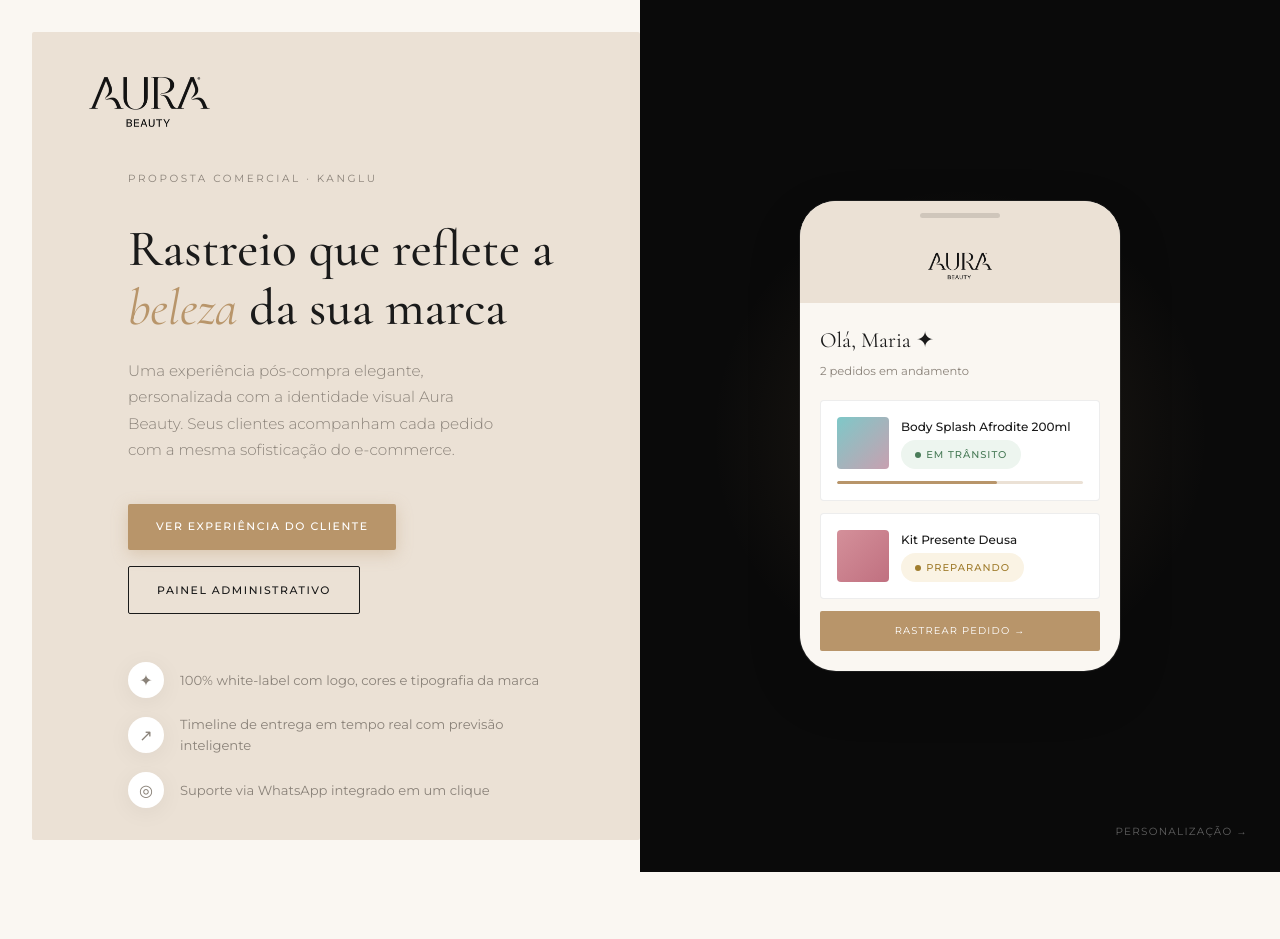
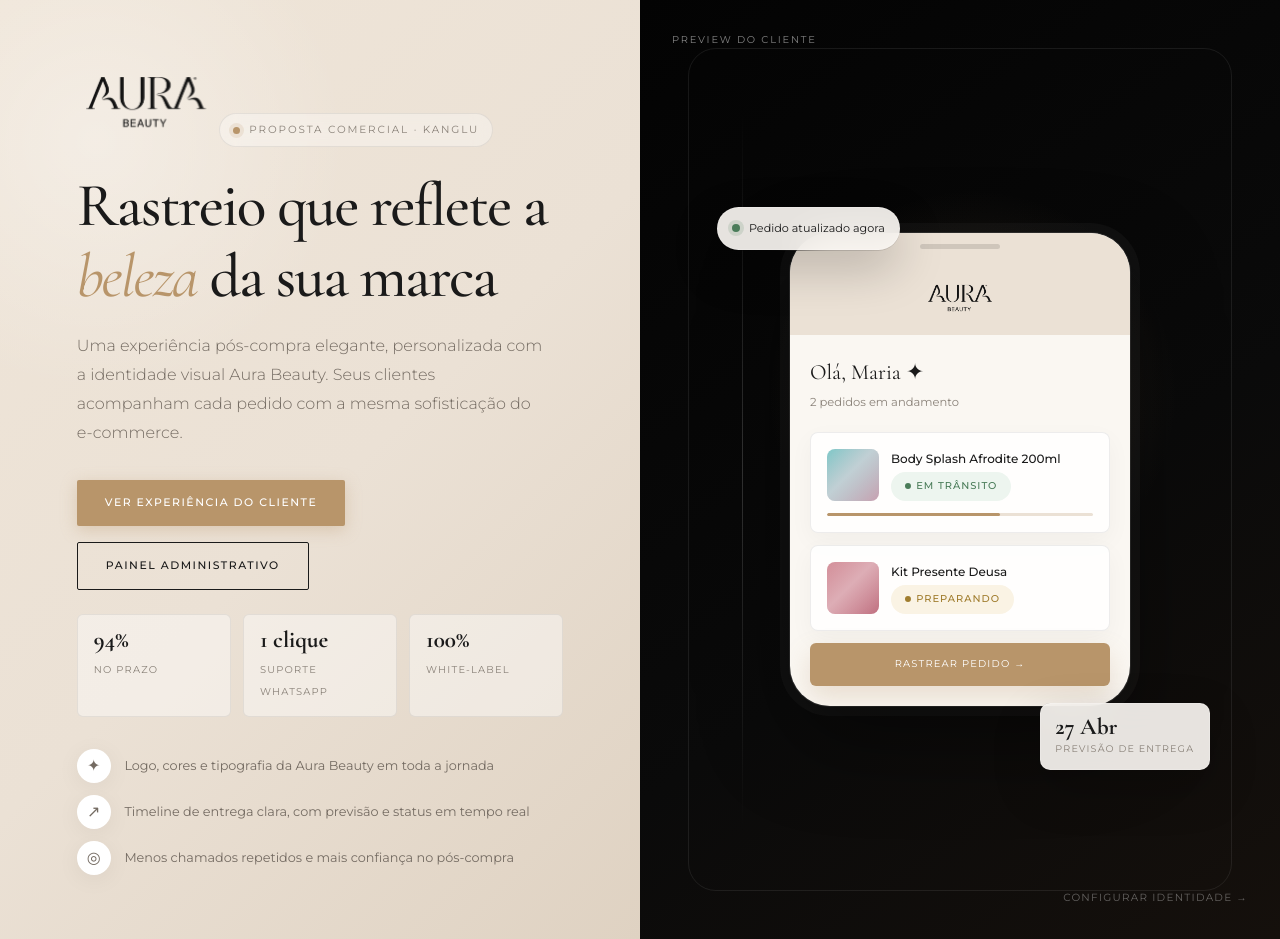
Before and after one commit to JulioDevEnviagora/Aura_beauty, a plain HTML site: page kanglu-demo/index.html in a window 1280 px wide. Before the commit the page ends 872 px from the top, so only its background shows below. Drawn offline with nearby package versions, Linux system fonts and the light colour scheme.

Commit message:
demo kanglu

```diff
--- a/kanglu-demo/index.html
+++ b/kanglu-demo/index.html
@@ -9,11 +9,15 @@
 <body>
   <div class="landing">
     <div class="landing-left">
+      <div class="landing-content">
         <div class="brand-logo brand-logo--dark brand-logo--lg animate-in" style="margin-bottom:2rem;">
           <img src="assets/aura-logo.png" alt="Aura Beauty">
         </div>
 
-      <p class="landing-eyebrow animate-in delay-1">Proposta comercial · Kanglu</p>
+        <div class="presentation-pill animate-in delay-1">
+          <span></span>
+          Proposta comercial · Kanglu
+        </div>
 
         <h1 class="landing-title animate-in delay-2">
           Rastreio que reflete a <em>beleza</em> da sua marca
@@ -29,23 +33,44 @@
           <a href="dashboard.html" class="btn btn-outline">Painel administrativo</a>
         </div>
 
+        <div class="landing-metrics animate-in delay-5">
+          <div>
+            <strong>94%</strong>
+            <span>no prazo</span>
+          </div>
+          <div>
+            <strong>1 clique</strong>
+            <span>suporte WhatsApp</span>
+          </div>
+          <div>
+            <strong>100%</strong>
+            <span>white-label</span>
+          </div>
+        </div>
+
         <div class="landing-features animate-in delay-5">
           <div class="landing-feature">
             <div class="landing-feature-icon">✦</div>
-          <span>100% white-label com logo, cores e tipografia da marca</span>
+            <span>Logo, cores e tipografia da Aura Beauty em toda a jornada</span>
           </div>
           <div class="landing-feature">
             <div class="landing-feature-icon">↗</div>
-          <span>Timeline de entrega em tempo real com previsão inteligente</span>
+            <span>Timeline de entrega clara, com previsão e status em tempo real</span>
           </div>
           <div class="landing-feature">
             <div class="landing-feature-icon">◎</div>
-          <span>Suporte via WhatsApp integrado em um clique</span>
+            <span>Menos chamados repetidos e mais confiança no pós-compra</span>
+          </div>
         </div>
       </div>
     </div>
 
     <div class="landing-right">
+      <div class="landing-right-kicker animate-in">Preview do cliente</div>
+      <div class="floating-card floating-card--top animate-in delay-2">
+        <span class="floating-dot"></span>
+        Pedido atualizado agora
+      </div>
       <div class="phone-mockup">
         <div class="phone-notch"><div class="phone-notch-bar"></div></div>
         <div class="phone-screen">
@@ -84,7 +109,12 @@
         </div>
       </div>
 
-      <a href="config-settings.html" class="landing-admin-link">Personalização →</a>
+      <div class="floating-card floating-card--bottom animate-in delay-3">
+        <strong>27 Abr</strong>
+        <span>previsão de entrega</span>
+      </div>
+
+      <a href="config-settings.html" class="landing-admin-link">Configurar identidade →</a>
     </div>
   </div>
   <script src="app.js"></script>
--- a/kanglu-demo/styles.css
+++ b/kanglu-demo/styles.css
@@ -214,33 +214,53 @@
   display: flex;
   flex-direction: column;
   justify-content: center;
-  padding: 4rem 5rem;
+  padding: 4rem clamp(3rem, 6vw, 6.5rem);
   position: relative;
+  background:
+    radial-gradient(circle at 15% 15%, rgba(255, 255, 255, 0.34), transparent 26%),
+    linear-gradient(135deg, #efe5d8 0%, var(--aura-beige) 52%, #dfd2c2 100%);
 }
 
 .landing-left::before {
-  content: '';
-  position: absolute;
-  inset: 2rem 0 2rem 2rem;
-  background: var(--aura-beige);
-  border-radius: 2px;
-  z-index: 0;
-}
-
-.landing-left > * { position: relative; z-index: 1; padding-left: 3rem; }
-
-.landing-eyebrow {
+  display: none;
+}
+
+.landing-content {
+  position: relative;
+  z-index: 1;
+  max-width: 560px;
+}
+
+.presentation-pill {
+  width: fit-content;
+  display: inline-flex;
+  align-items: center;
+  gap: 0.6rem;
+  padding: 0.5rem 0.8rem;
+  background: rgba(255, 255, 255, 0.34);
+  border: 1px solid rgba(26, 26, 26, 0.08);
+  border-radius: 999px;
   font-size: 0.65rem;
-  letter-spacing: 0.25em;
-  text-transform: uppercase;
-  color: var(--aura-muted);
-  margin-bottom: 2rem;
+  letter-spacing: 0.18em;
+  text-transform: uppercase;
+  color: var(--aura-muted);
+  margin-bottom: 1.35rem;
+  backdrop-filter: blur(10px);
+}
+
+.presentation-pill span {
+  width: 7px;
+  height: 7px;
+  border-radius: 50%;
+  background: var(--aura-gold);
+  box-shadow: 0 0 0 4px rgba(184, 149, 106, 0.16);
 }
 
 .landing-title {
-  font-size: clamp(2.75rem, 4vw, 4rem);
+  font-size: clamp(3.1rem, 4.8vw, 5rem);
   margin-bottom: 1.25rem;
-  max-width: 480px;
+  max-width: 560px;
+  letter-spacing: -0.03em;
 }
 
 .landing-title em {
@@ -249,11 +269,11 @@
 }
 
 .landing-desc {
-  font-size: 0.95rem;
-  color: var(--aura-muted);
-  max-width: 420px;
-  line-height: 1.75;
-  margin-bottom: 2.5rem;
+  font-size: 1rem;
+  color: #746b62;
+  max-width: 470px;
+  line-height: 1.8;
+  margin-bottom: 2rem;
   font-weight: 300;
 }
 
@@ -261,26 +281,56 @@
   display: flex;
   gap: 1rem;
   flex-wrap: wrap;
-  margin-bottom: 3rem;
+  margin-bottom: 1.5rem;
+}
+
+.landing-metrics {
+  display: grid;
+  grid-template-columns: repeat(3, minmax(0, 1fr));
+  gap: 0.75rem;
+  max-width: 500px;
+  margin-bottom: 2rem;
+}
+
+.landing-metrics div {
+  padding: 0.9rem 1rem;
+  background: rgba(255, 255, 255, 0.42);
+  border: 1px solid rgba(26, 26, 26, 0.08);
+  border-radius: 6px;
+}
+
+.landing-metrics strong {
+  display: block;
+  font-family: var(--font-serif);
+  font-size: 1.45rem;
+  line-height: 1;
+  margin-bottom: 0.25rem;
+}
+
+.landing-metrics span {
+  font-size: 0.62rem;
+  letter-spacing: 0.12em;
+  text-transform: uppercase;
+  color: var(--aura-muted);
 }
 
 .landing-features {
   display: flex;
   flex-direction: column;
-  gap: 1rem;
+  gap: 0.75rem;
 }
 
 .landing-feature {
   display: flex;
   align-items: center;
-  gap: 1rem;
-  font-size: 0.82rem;
-  color: var(--aura-muted);
+  gap: 0.85rem;
+  font-size: 0.8rem;
+  color: #746b62;
 }
 
 .landing-feature-icon {
-  width: 36px;
-  height: 36px;
+  width: 34px;
+  height: 34px;
   border-radius: 50%;
   background: var(--aura-white);
   display: flex;
@@ -292,7 +342,9 @@
 }
 
 .landing-right {
-  background: var(--aura-black);
+  background:
+    radial-gradient(circle at 52% 42%, rgba(184, 149, 106, 0.18) 0%, transparent 32%),
+    linear-gradient(145deg, #030303 0%, var(--aura-black) 58%, #15100c 100%);
   display: flex;
   align-items: center;
   justify-content: center;
@@ -304,13 +356,29 @@
 .landing-right::before {
   content: '';
   position: absolute;
-  width: 500px;
-  height: 500px;
-  border-radius: 50%;
-  background: radial-gradient(circle, rgba(184, 149, 106, 0.15) 0%, transparent 70%);
-  top: 50%;
-  left: 50%;
-  transform: translate(-50%, -50%);
+  inset: 3rem;
+  border: 1px solid rgba(255, 255, 255, 0.08);
+  border-radius: 28px;
+}
+
+.landing-right::after {
+  content: '';
+  position: absolute;
+  width: 1px;
+  height: 78%;
+  top: 11%;
+  left: 16%;
+  background: linear-gradient(transparent, rgba(255,255,255,0.18), transparent);
+}
+
+.landing-right-kicker {
+  position: absolute;
+  top: 2rem;
+  left: 2rem;
+  color: rgba(255, 255, 255, 0.5);
+  font-size: 0.62rem;
+  letter-spacing: 0.18em;
+  text-transform: uppercase;
 }
 
 .landing-admin-link {
@@ -326,13 +394,67 @@
 
 .landing-admin-link:hover { color: rgba(255, 255, 255, 0.7); }
 
+.floating-card {
+  position: absolute;
+  z-index: 2;
+  display: flex;
+  align-items: center;
+  gap: 0.55rem;
+  padding: 0.75rem 0.9rem;
+  background: rgba(250, 247, 242, 0.92);
+  border: 1px solid rgba(255, 255, 255, 0.18);
+  border-radius: 999px;
+  color: var(--aura-dark);
+  font-size: 0.7rem;
+  box-shadow: 0 18px 48px rgba(0, 0, 0, 0.22);
+  backdrop-filter: blur(16px);
+}
+
+.floating-card--top {
+  top: 22%;
+  left: 12%;
+}
+
+.floating-card--bottom {
+  right: 11%;
+  bottom: 18%;
+  border-radius: 10px;
+  flex-direction: column;
+  align-items: flex-start;
+  gap: 0.15rem;
+}
+
+.floating-card--bottom strong {
+  font-family: var(--font-serif);
+  font-size: 1.45rem;
+  line-height: 1;
+}
+
+.floating-card--bottom span {
+  font-size: 0.6rem;
+  letter-spacing: 0.12em;
+  text-transform: uppercase;
+  color: var(--aura-muted);
+}
+
+.floating-dot {
+  width: 8px;
+  height: 8px;
+  border-radius: 50%;
+  background: var(--aura-success);
+  box-shadow: 0 0 0 4px rgba(74, 124, 89, 0.16);
+}
+
 /* Phone mockup */
 .phone-mockup {
-  width: 320px;
+  width: min(340px, 72vw);
   background: var(--aura-cream);
-  border-radius: 36px;
+  border-radius: 40px;
   overflow: hidden;
-  box-shadow: var(--aura-shadow-lg), 0 0 0 1px rgba(255, 255, 255, 0.08);
+  box-shadow:
+    0 34px 90px rgba(0, 0, 0, 0.45),
+    0 0 0 10px rgba(255, 255, 255, 0.035),
+    0 0 0 1px rgba(255, 255, 255, 0.12);
   position: relative;
   z-index: 1;
   animation: fadeUp 1s var(--ease) 0.2s both;
@@ -381,11 +503,12 @@
 }
 
 .phone-card {
-  background: var(--aura-white);
+  background: rgba(255, 255, 255, 0.86);
   border: 1px solid var(--aura-border);
-  border-radius: 4px;
+  border-radius: 8px;
   padding: 1rem;
   margin-bottom: 0.75rem;
+  box-shadow: 0 8px 24px rgba(26, 26, 26, 0.04);
 }
 
 .phone-card-row {
@@ -397,9 +520,18 @@
 .phone-product {
   width: 52px;
   height: 52px;
-  border-radius: 4px;
+  border-radius: 8px;
   background: linear-gradient(135deg, #7ec8c8 0%, #c8a0b0 100%);
   flex-shrink: 0;
+  position: relative;
+  overflow: hidden;
+}
+
+.phone-product::after {
+  content: '';
+  position: absolute;
+  inset: 0;
+  background: linear-gradient(135deg, transparent 0%, rgba(255,255,255,0.35) 45%, transparent 100%);
 }
 
 .phone-card-title {
@@ -427,14 +559,15 @@
 .phone-cta {
   display: block;
   text-align: center;
-  padding: 0.75rem;
+  padding: 0.85rem;
   background: var(--aura-gold);
   color: var(--aura-white);
   font-size: 0.62rem;
   letter-spacing: 0.12em;
   text-transform: uppercase;
-  margin-top: 0.5rem;
-  border-radius: 2px;
+  margin-top: 0.65rem;
+  border-radius: 6px;
+  box-shadow: 0 12px 26px rgba(184, 149, 106, 0.25);
 }
 
 /* ══════════════════════════════════════
@@ -1514,8 +1647,7 @@
 @media (max-width: 1024px) {
   .landing { grid-template-columns: 1fr; }
   .landing-left { padding: 3rem 2rem; min-height: auto; }
-  .landing-left::before { inset: 1rem; }
-  .landing-left > * { padding-left: 1.5rem; }
+  .landing-content { max-width: 680px; }
   .landing-right { min-height: 60vh; }
   .stats-grid { grid-template-columns: repeat(3, 1fr); }
 }
@@ -1529,6 +1661,11 @@
   .admin-main { margin-left: 0; padding: 1.5rem; }
   .landing-actions { flex-direction: column; }
   .landing-actions .btn { width: 100%; }
+  .landing-metrics { grid-template-columns: 1fr; }
+  .floating-card--top,
+  .floating-card--bottom { display: none; }
+  .landing-right::before,
+  .landing-right::after { display: none; }
 }
 
 @media (max-width: 480px) {
```
Lines whose indentation alone changed are shown as unchanged.
